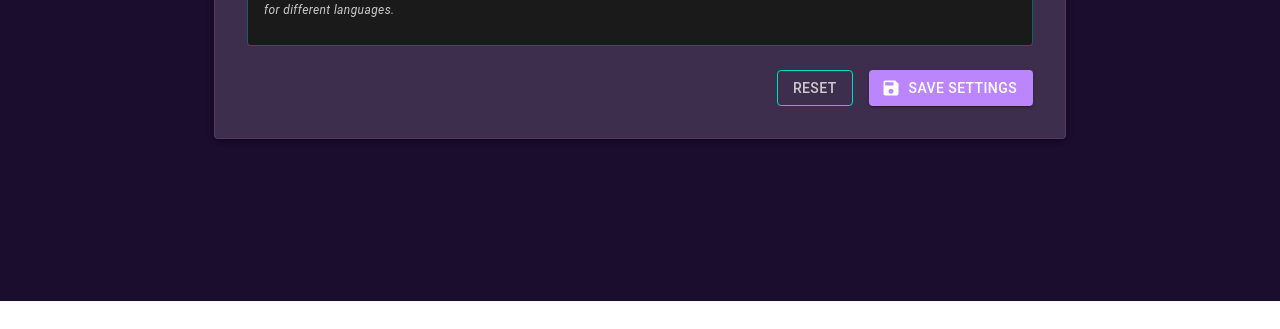
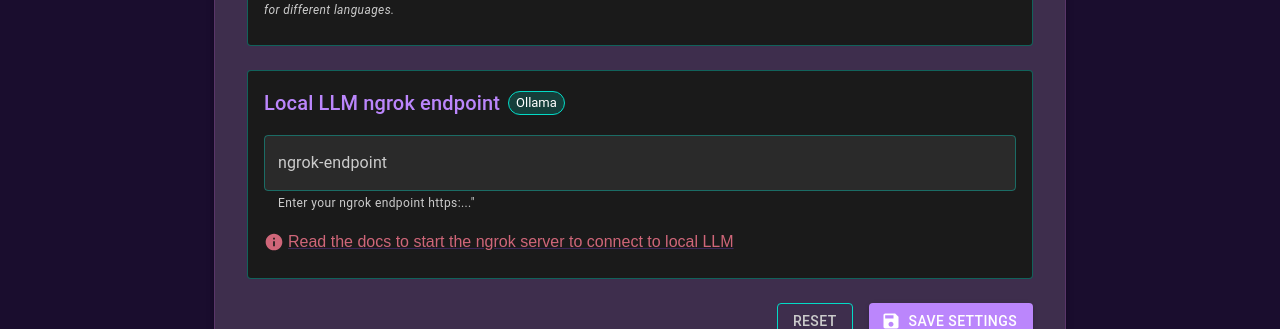
Before and after one commit to ai-chess-training/chessagineweb, a Next.js app: page /setting in a window 1280 px wide. Shown: the part 587-916 px from the top of the page. Before the commit the page ends 888 px from the top, so only its background shows below. Built offline with nearby package versions, Linux system fonts and the light colour scheme; no server answers.

Commit message:
fix: fix ngrok docs and ngrok endpoint input

```diff
--- a/src/app/docs/page.tsx
+++ b/src/app/docs/page.tsx
@@ -57,6 +57,8 @@ import {
 import { purpleTheme } from '@/theme/theme';
 import { FaGear } from 'react-icons/fa6';
 import { ChessScenario, IntegrationItem, FAQ_ITEMS, MODEL_PRICING, MODEL_RECOMMENDATIONS, ModelPricing, ProviderConfig, PROVIDERS, TabPanelProps } from '@/libs/docs/helper';
+
+
 
 const CHESS_SCENARIOS: ChessScenario[] = [
   {
@@ -243,6 +245,7 @@ const ChessAgineDocumentation: React.FC = () => {
 
   const getCostColor = (cost: string) => {
     switch (cost) {
+      case 'Free': return 'success';
       case 'Low': return 'success';
       case 'Medium': return 'warning';
       case 'High': return 'error';
@@ -261,6 +264,7 @@ const ChessAgineDocumentation: React.FC = () => {
 
   const getTierColor = (tier: string) => {
     switch (tier) {
+      case 'Free': return 'success';
       case 'Budget': return 'success';
       case 'Balanced': return 'warning';
       case 'Premium': return 'error';
@@ -290,6 +294,102 @@ const ChessAgineDocumentation: React.FC = () => {
       <Typography variant="h6" gutterBottom sx={{ color: purpleTheme.text.primary }}>
         {provider.name} Setup Guide
       </Typography>
+
+      {provider.name === 'Ollama' ? (
+        <List dense>
+          <ListItem>
+            <ListItemIcon>
+              <CheckCircleIcon sx={{ color: purpleTheme.success }} />
+            </ListItemIcon>
+            <ListItemText primary="Download Ollama" />
+            <Button
+              variant="outlined"
+              size="small"
+              color="success"
+              startIcon={<LaunchIcon />}
+              href="https://ollama.com/"
+              target="_blank"
+              rel="noopener noreferrer"
+              sx={{ ml: 2 }}
+            >
+              Download
+            </Button>
+          </ListItem>
+
+          <ListItem>
+            <ListItemIcon>
+              <CheckCircleIcon sx={{ color: purpleTheme.success }} />
+            </ListItemIcon>
+            <ListItemText primary="Sign up to Ollama" />
+          </ListItem>
+
+          <ListItem>
+            <ListItemIcon>
+              <CheckCircleIcon sx={{ color: purpleTheme.success }} />
+            </ListItemIcon>
+            <ListItemText primary="Install models locally using terminal or use cloud (-cloud models) in Ollama interface by chatting with them" />
+          </ListItem>
+
+          <ListItem>
+            <ListItemIcon>
+              <CheckCircleIcon sx={{ color: purpleTheme.success }} />
+            </ListItemIcon>
+            <ListItemText primary="Download Ngrok" />
+            <Button
+              variant="outlined"
+              size="small"
+              color="success"
+              startIcon={<LaunchIcon />}
+              href="https://ngrok.com/download/"
+              target="_blank"
+              rel="noopener noreferrer"
+              sx={{ ml: 2 }}
+            >
+              Download
+            </Button>
+          </ListItem>
+
+          <ListItem>
+            <ListItemIcon>
+              <CheckCircleIcon sx={{ color: purpleTheme.success }} />
+            </ListItemIcon>
+            <ListItemText primary="Authenticate ngrok in terminal by getting the token from in your dashboard" />
+             <Button
+              variant="outlined"
+              size="small"
+              color="success"
+              startIcon={<LaunchIcon />}
+              href="https://dashboard.ngrok.com/ "
+              target="_blank"
+              rel="noopener noreferrer"
+              sx={{ ml: 2 }}
+            >
+              Open Dashboard
+            </Button>
+          </ListItem>
+
+          <ListItem>
+            <ListItemIcon>
+              <CheckCircleIcon sx={{ color: purpleTheme.success }} />
+            </ListItemIcon>
+            <ListItemText primary="Point ngrok to port 11434 by running ngrok http 11434" />
+          </ListItem>
+
+          <ListItem>
+            <ListItemIcon>
+              <CheckCircleIcon sx={{ color: purpleTheme.success }} />
+            </ListItemIcon>
+            <ListItemText primary="Paste the ngrok web link in ChessAgine settings" />
+          </ListItem>
+
+          <ListItem>
+            <ListItemIcon>
+              <CheckCircleIcon sx={{ color: purpleTheme.success }} />
+            </ListItemIcon>
+            <ListItemText primary="Start using it!" />
+          </ListItem>
+        </List>
+      ) : (
 
         <List dense>
           <ListItem>
@@ -323,10 +423,7 @@ const ChessAgineDocumentation: React.FC = () => {
             <ListItemIcon>
               <CheckCircleIcon sx={{ color: purpleTheme.success }} />
             </ListItemIcon>
-            <ListItemText
-              primary="Copy your API key"
-              secondary={`Should start with: ${provider.keyPrefix}...`}
-            />
+            <ListItemText primary="Copy your API key" secondary={`Should start with: ${provider.keyPrefix}...`} />
           </ListItem>
 
           <ListItem>
@@ -336,6 +433,7 @@ const ChessAgineDocumentation: React.FC = () => {
             <ListItemText primary="Enter the key in ChessAgine settings" />
           </ListItem>
         </List>
+      )}
 
       <Box sx={{ mt: 2 }}>
         <Typography variant="subtitle2" gutterBottom color="secondary">
@@ -370,6 +468,7 @@ const ChessAgineDocumentation: React.FC = () => {
     </CardContent>
   </Card>
 );
+
 
   const renderModelRecommendations = () => (
     <Grid container spacing={3}>
@@ -751,7 +850,6 @@ const ChessAgineDocumentation: React.FC = () => {
             </Typography>
           </Alert>
 
-          {/* Why Use Your Own API Key */}
           <Card sx={{ mb: 4 }}>
   <CardContent>
     <Typography variant="h5" gutterBottom color="primary.text">
@@ -764,7 +862,7 @@ const ChessAgineDocumentation: React.FC = () => {
         </ListItemIcon>
         <ListItemText
           primary="Cost Control"
-                    secondary="You pay only for what you use, directly to the provider"
+          secondary="You pay only for what you use, directly to the provider, ChessAgine now supports Ollama pay $0 and use best LLM models."
         />
       </ListItem>
       <ListItem>
@@ -785,9 +883,19 @@ const ChessAgineDocumentation: React.FC = () => {
           secondary="Direct connection to providers without intermediary costs or risks"
         />
       </ListItem>
+      <ListItem>
+        <ListItemIcon>
+          <CheckCircleIcon sx={{ color: purpleTheme.success }} />
+        </ListItemIcon>
+        <ListItemText
+          primary="Ollama Simplicity"
+          secondary="No API key required — run models locally or connect via ngrok/cloud for instant access"
+        />
+      </ListItem>
     </List>
   </CardContent>
 </Card>
+
 
           {/* Main Content Tabs */}
           <Box sx={{ borderBottom: 1, borderColor: 'divider' }}>
--- a/src/componets/tabs/ModelSetting.tsx
+++ b/src/componets/tabs/ModelSetting.tsx
@@ -31,6 +31,7 @@ export interface ApiSettings {
   model: string;
   apiKey: string;
   language: string;
+  ollamaBaseUrl?: string;
 }
 
 interface ProviderConfig {
@@ -613,6 +614,92 @@ const ModelSetting: React.FC = () => {
         </Card>
       )}
 
+       {/* API Key Configuration */}
+      {tempSettings.provider.toLowerCase().includes("ollama") && (
+        <Card
+          variant="outlined"
+          sx={{
+            mb: 3,
+            backgroundColor: colors.background.card,
+            borderColor: `${colors.secondary}60`,
+          }}
+        >
+          <CardContent>
+            <Box display="flex" alignItems="center" gap={1} mb={2}>
+              <Typography
+                variant="h6"
+                sx={{ color: colors.text.accent }}
+              >
+                Local LLM ngrok endpoint
+              </Typography>
+              <Chip
+                size="small"
+                label={currentProviderConfig.name}
+                sx={{
+                  backgroundColor: `${colors.secondary}30`,
+                  color: colors.text.primary,
+                  borderColor: colors.secondary,
+                }}
+                variant="outlined"
+              />
+            </Box>
+
+            <TextField
+              fullWidth
+              label={`ngrok-endpoint`}
+              type={'text'}
+              value={tempSettings.ollamaBaseUrl || ''}
+              onChange={(e) => setTempSettings({ ...tempSettings, ollamaBaseUrl: e.target.value })}
+              placeholder={`Enter your ngrok endpoint https:...`}
+              helperText={`Enter your ngrok endpoint https:..."`}
+              sx={{
+                '& .MuiInputBase-root': {
+                  backgroundColor: colors.background.input,
+                },
+                '& .MuiInputLabel-root': {
+                  color: colors.text.secondary,
+                },
+                '& .MuiOutlinedInput-root': {
+                  color: colors.text.primary,
+                  '& fieldset': {
+                    borderColor: `${colors.secondary}60`,
+                  },
+                  '&:hover fieldset': {
+                    borderColor: colors.secondary,
+                  },
+                  '&.Mui-focused fieldset': {
+                    borderColor: colors.primary,
+                  },
+                },
+                '& .MuiFormHelperText-root': {
+                  color: colors.text.secondary,
+                },
+              }}
+            />
+
+            <Box mt={2}>
+              <Link
+                href={"https://www.chessagine.com/docs"}
+                target="_blank"
+                rel="noopener noreferrer"
+                sx={{
+                  display: 'flex',
+                  alignItems: 'center',
+                  gap: 0.5,
+                  color: colors.accent,
+                  '&:hover': {
+                    color: colors.text.accent,
+                  }
+                }}
+              >
+                <InfoIcon fontSize="small" />
+                Read the docs to start the ngrok server to connect to local LLM
+              </Link>
+            </Box>
+          </CardContent>
+        </Card>
+      )}
+
       {/* Action Buttons */}
       <Box display="flex" gap={2} justifyContent="flex-end">
         <Button
--- a/src/hooks/useAgine.ts
+++ b/src/hooks/useAgine.ts
@@ -259,6 +259,7 @@ export default function useAgine(fen: string) {
             model: apiSettings.model,
             apiKey: apiSettings.apiKey,
             language: apiSettings.language,
+            ollamaBaseUrl: `${apiSettings.ollamaBaseUrl}/api`
           }
         }),
         signal: controller.signal,
--- a/src/libs/docs/helper.ts
+++ b/src/libs/docs/helper.ts
@@ -23,6 +23,8 @@ export interface ModelPricing {
   costPer200Requests: number;
   tier: 'Free' | 'Budget' | 'Balanced' | 'Premium';
 }
+
+
 
 export interface ChessScenario {
   name: string;
@@ -124,7 +126,7 @@ export const PROVIDERS: Record<string, ProviderConfig> = {
 };
 
 export const MODEL_RECOMMENDATIONS: ModelRecommendation[] = [
-  // FREE Ollama Cloud Models (New!)
+
   {
     provider: 'Ollama',
     model: 'gpt-oss:20b-cloud',
--- a/src/pages/api/agent.ts
+++ b/src/pages/api/agent.ts
@@ -15,7 +15,7 @@ interface ApiSettings {
   apiKey: string;
   language: string;
   ollamaBaseUrl?: string; // Optional custom Ollama URL
-  ollamaThinking?: boolean; // Optional: enable reasoning for models like qwen3
+
 }
 
 interface ResponseData {
@@ -126,6 +126,14 @@ export default async function handler(
       });
     }
 
+    if(rawApiSettings.provider == "ollama" && !rawApiSettings.ollamaBaseUrl){
+      return res.status(400).json(
+        {
+          message: "Ollama base ngrok endpoint required, please set up the url"
+        }
+      )
+    }
+
     if (!query || typeof query !== "string") {
       return res.status(400).json({
         message:
@@ -188,9 +196,6 @@ export default async function handler(
     if (apiSettings.provider === "ollama") {
       if (apiSettings.ollamaBaseUrl) {
         runtimeContext.set("ollamaBaseUrl", apiSettings.ollamaBaseUrl);
-      }
-      if (apiSettings.ollamaThinking !== undefined) {
-        runtimeContext.set("ollamaThinking", apiSettings.ollamaThinking);
       }
     }
 
```
Lines whose indentation alone changed are shown as unchanged.
